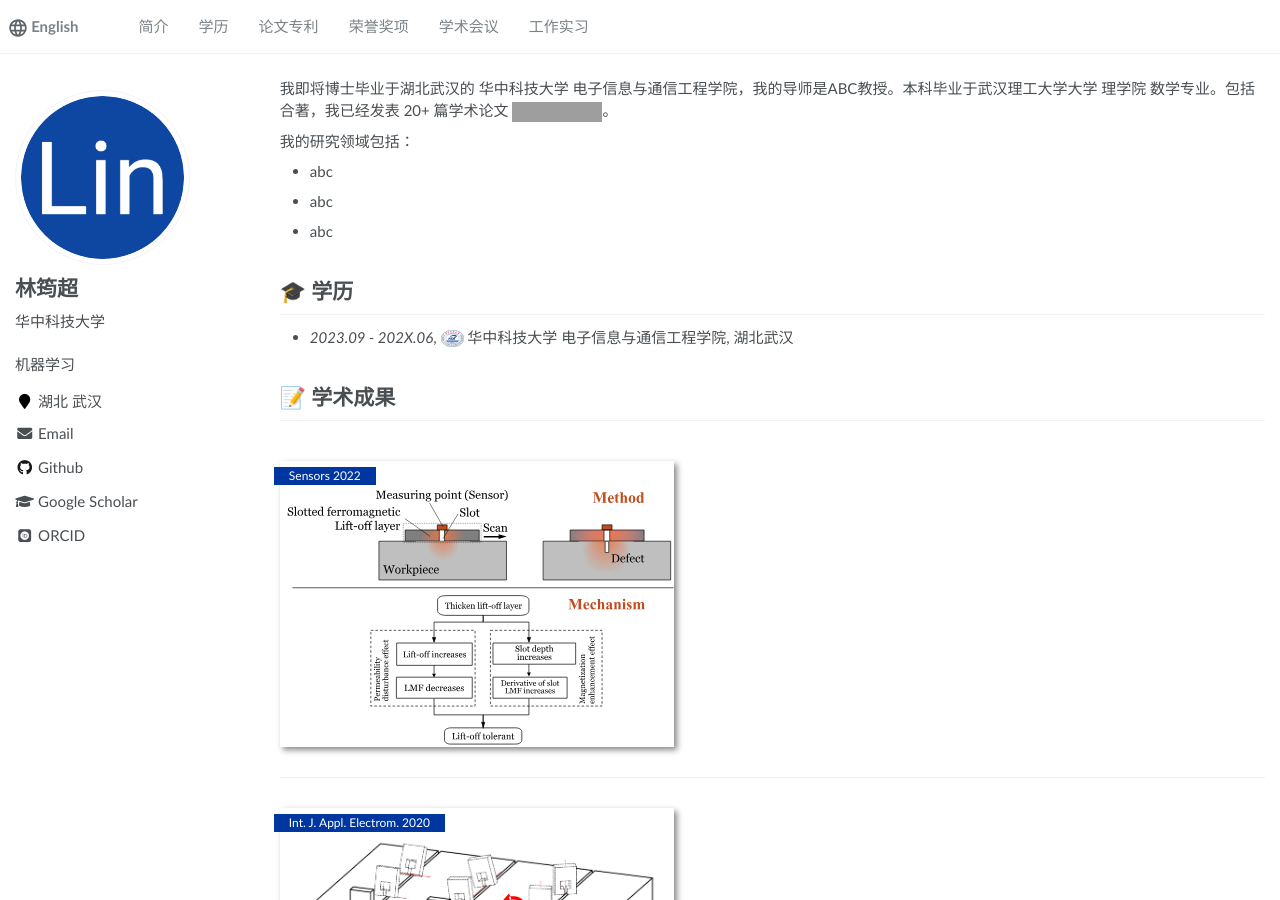
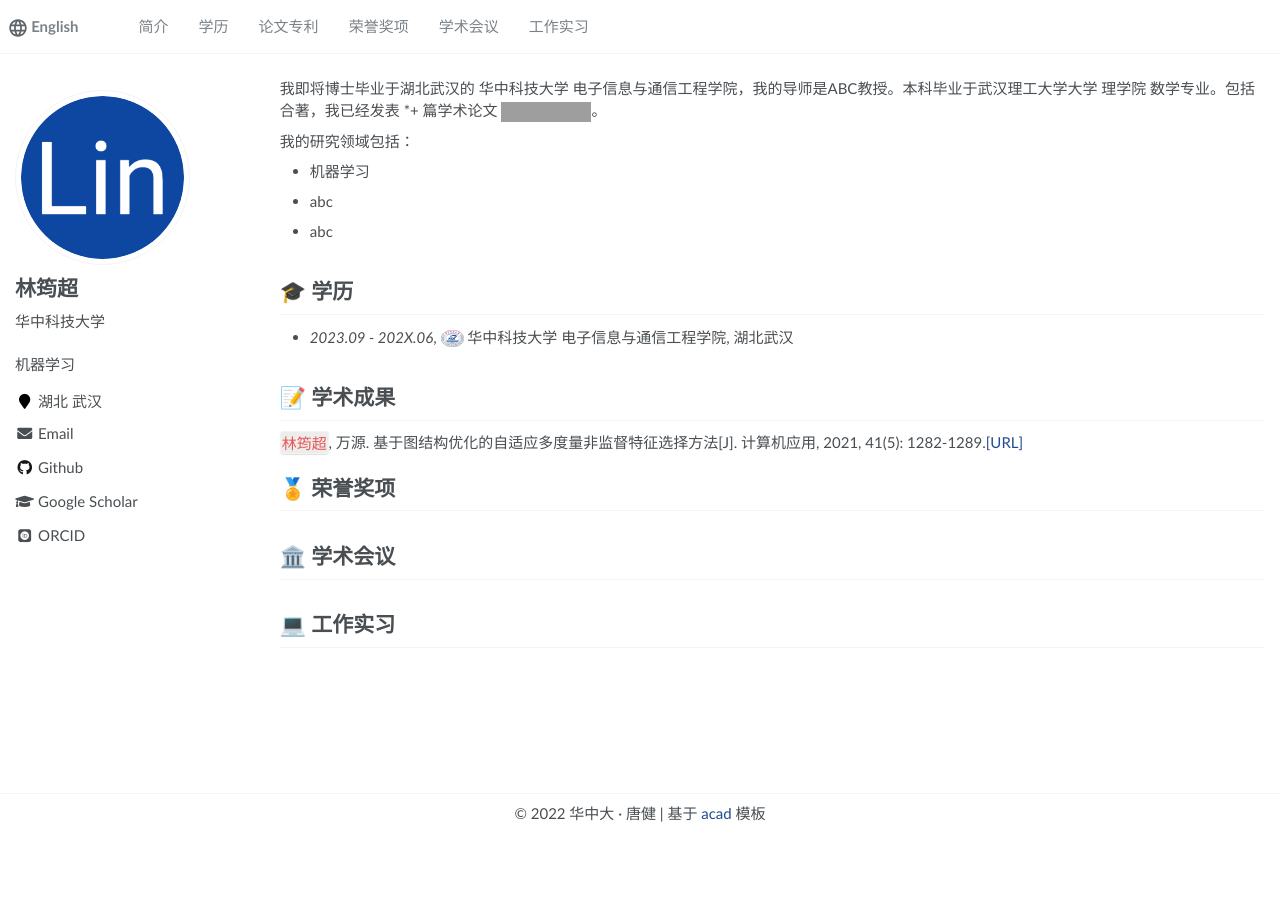
Before and after one commit to landrarwolf/Homepage_CN, a Jekyll site: the page built from _pages/about.md, in a window 1280 px wide and 900 px high. Built offline with Jekyll 4.4.1, drawn with Linux system fonts in a browser that asks for light colours; some web fonts are replaced; grey boxes are pictures that could not be loaded.

Commit message:
Update about.md

```diff
--- a/_pages/about.md
+++ b/_pages/about.md
@@ -17,11 +17,11 @@ redirect_from:
 
 <span class='anchor' id='about-me'></span>
 
-我即将博士毕业于湖北武汉的 华中科技大学 电子信息与通信工程学院，我的导师是ABC教授。本科毕业于武汉理工大学大学 理学院 数学专业。包括合著，我已经发表 20+ 篇学术论文
+我即将博士毕业于湖北武汉的 华中科技大学 电子信息与通信工程学院，我的导师是ABC教授。本科毕业于武汉理工大学大学 理学院 数学专业。包括合著，我已经发表 *+ 篇学术论文
  <a href='https://scholar.google.com/citations?user=i6_1qZoAAAAJ'><img src="https://img.shields.io/endpoint?url={{ url | url_encode }}&logo=Google%20Scholar&labelColor=f6f6f6&color=9cf&style=flat&label=引用"></a>。
 
 我的研究领域包括：
-- abc
+- 机器学习
 - abc
 - abc
 
@@ -39,22 +39,18 @@ redirect_from:
 
 
 # 📝 学术成果
-<div class='paper-box'><div class='paper-box-image'><div><div class="badge">Sensors 2022</div><img src='images/sensors2022.svg' alt="sym" width="100%"></div></div>
+<!-- <div class='paper-box'><div class='paper-box-image'><div><div class="badge">Sensors 2022</div><img src='images/sensors2022.svg' alt="sym" width="100%"></div></div>
 <div class='paper-box-text' markdown="1">
-
 </div>
 </div>
-
 <div class='paper-box'><div class='paper-box-image'><div><div class="badge">Int. J. Appl. Electrom. 2020</div><img src='images/ijaem2020.svg' alt="sym" width="100%">
 </div></div>
-
 <div class='paper-box-text' markdown="1">
+</div>
+</div> -->
 
 
-</div>
-</div>
-
-
+`林筠超`, 万源. 基于图结构优化的自适应多度量非监督特征选择方法[J]. 计算机应用, 2021, 41(5): 1282-1289.[[URL]](http://www.joca.cn/CN/Y2021/V41/I5/1282)
 <!-- - Bo Feng, Jianbo Wu, Hongming Tu, `Jian Tang`, Yihua Kang. A Review of Magnetic Flux Leakage Nondestructive Testing. *Materials*. 2022, 15 (20): 7362. (JCR:Q1; IF:3.748)
 [[网页]](https://dx.doi.org/10.3390/ma15207362) [[预览]](https://github.com/tangjyan/tangjyan.github.io/blob/main/pdf/FengB-2022-A%20Review%20of%20Magnetic%20Flux%20Leakage%20Nondestructive%20Testing.pdf) [[下载]](/pdf/FengB-2022-A%20Review%20of%20Magnetic%20Flux%20Leakage%20Nondestructive%20Testing.pdf) -->
 <span class='anchor' id='-ryjx'></span>
```
